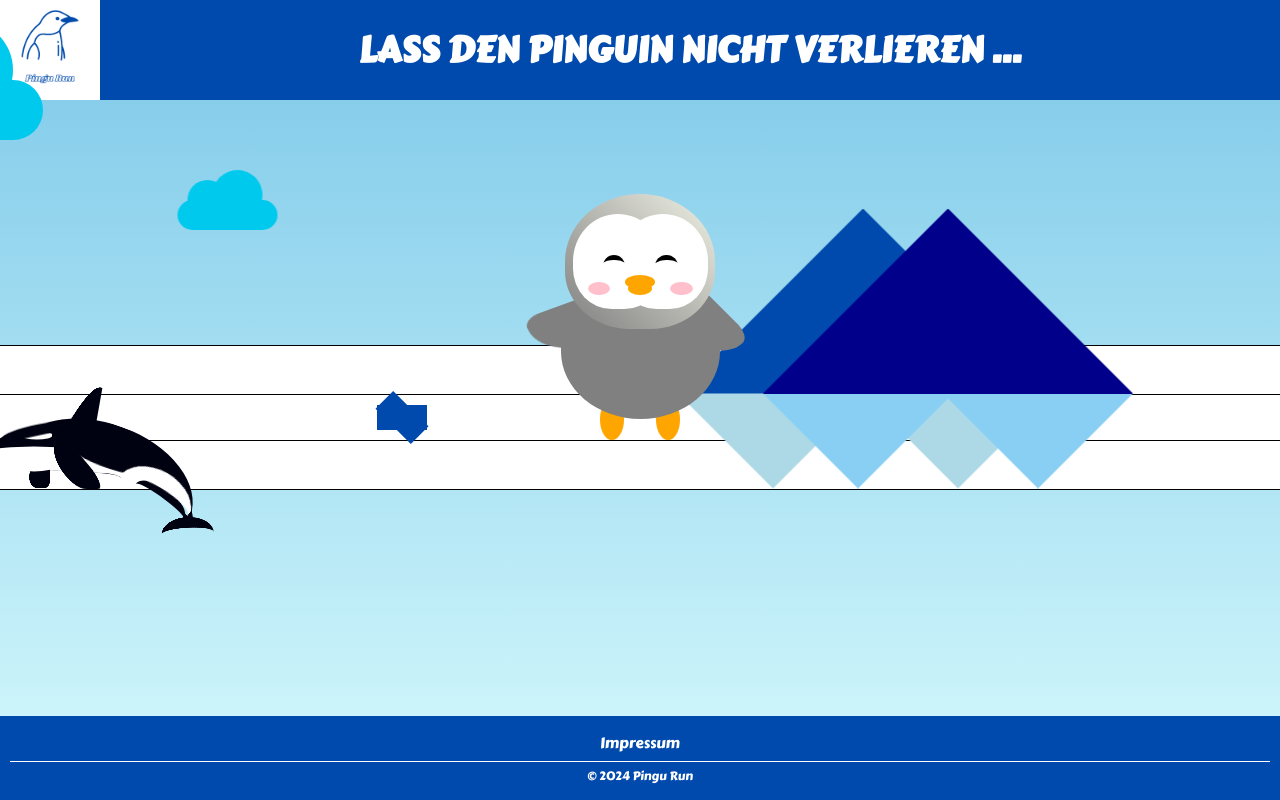
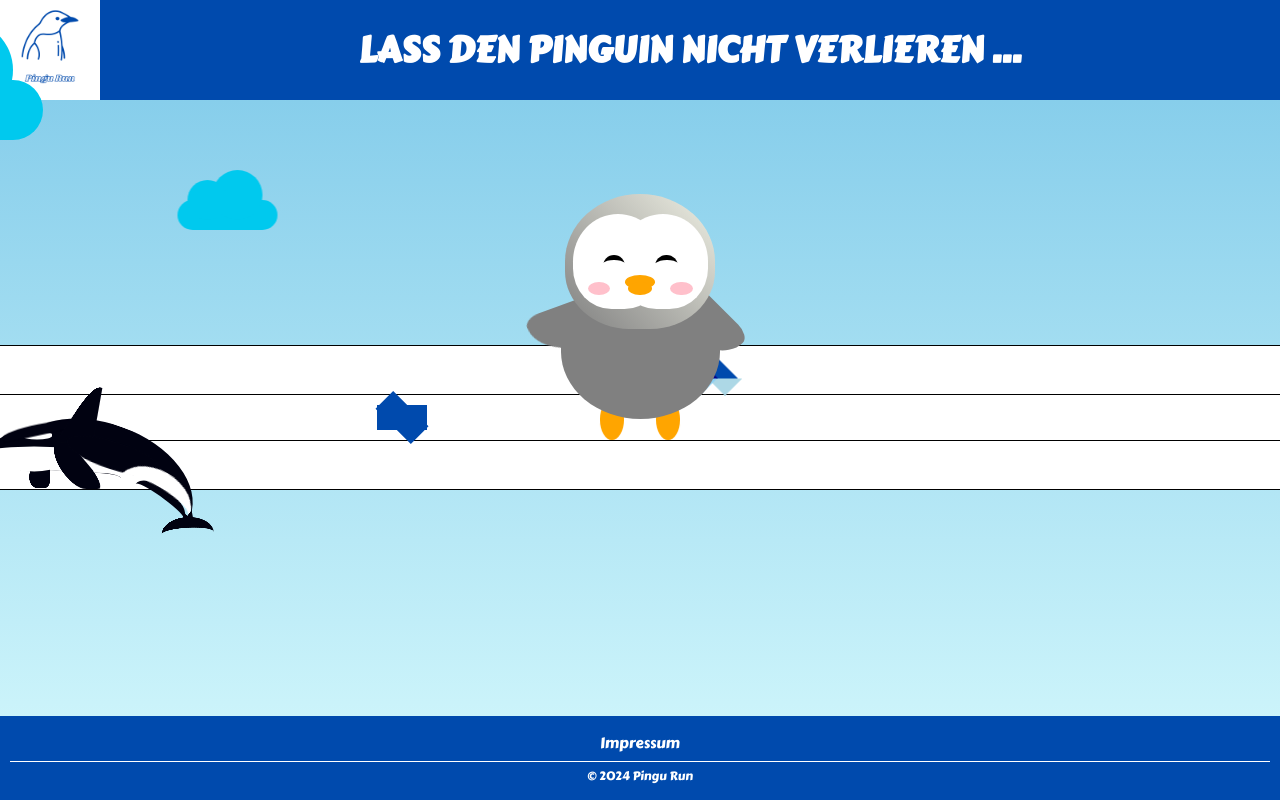
Before and after one commit to Emme18/MMS_Framework, a SvelteKit app: page /Spiel_starten in a window 1280 px wide. Built offline with nearby package versions, Linux system fonts and the light colour scheme.

Commit message:
Alle Eisberge

```diff
--- a/src/app.css
+++ b/src/app.css
@@ -1334,15 +1334,14 @@ Anfang Rutschiges Eis*/
 
 /* Ende Rutschiges Eis
 Anfang Eisberg */
-
 .iceberg {
   position: relative;
   z-index: 0;
   width: 0;
   height: 0;
-border-left: 185px solid transparent;
-border-right: 185px solid transparent;
-border-bottom: 185px solid #004AAD;
+  border-left: 30px solid transparent;
+  border-right: 30px solid transparent;
+  border-bottom: 30px solid #004AAD;
   animation: float 4s ease-in-out infinite;
   }
 
@@ -1350,25 +1349,24 @@ animation: float 4s ease-in-out infinite;
   content: '';
   display: block;
   position: absolute;
-top: 185px;
-left: -185px;
+  top: 30px;
   width: 0;
   height: 0;
-border-left: 95px solid transparent;
-border-right: 95px solid transparent;
-border-top: 95px solid lightblue;
+  border-left: 17px solid transparent;
+  border-right: 17px solid transparent;
+  border-top: 17px solid lightblue;
   }
 
   .iceberg::after {
   content: '';
   display: block;
   position: absolute;
-top: 185px;
+  top: 30px;
   width: 0;
   height: 0;
-border-left: 95px solid transparent;
-border-right: 95px solid transparent;
-border-top: 95px solid lightblue;
+  border-left: 17px solid transparent;
+  border-right: 17px solid transparent;
+  border-top: 17px solid lightblue;
   }
 
   .iceberg span {
@@ -1376,13 +1374,13 @@ position: absolute;
   z-index: 1;
   left: 0;
   top: 0;
-margin-left: -100px;
+  margin-left: -50px;
   display: block;
   width: 0;
   height: 0;
-border-left: 185px solid transparent;
-border-right: 185px solid transparent;
-border-bottom: 185px solid darkblue;
+  border-left: 30px solid transparent;
+  border-right: 30px solid transparent;
+  border-bottom: 30px solid darkblue;
   animation: float2 4s ease-in-out infinite;
   }
 
@@ -1390,13 +1388,13 @@ animation: float2 4s ease-in-out infinite;
   content: '';
   display: block;
   position: absolute;
-top: 185px;
+  top: 30px;
   margin-left: -5px;
   width: 0;
   height: 0;
-border-left: 95px solid transparent;
-border-right: 95px solid transparent;
-border-top: 95px solid #89cff3;
+  border-left: 17px solid transparent;
+  border-right: 17px solid transparent;
+  border-top: 17px solid #89cff3;
   z-index: -1;
   }
 
@@ -1404,14 +1402,14 @@ z-index: -1;
   content: '';
   display: block;
   position: absolute;
-top: 185px;
-margin-left: -185px;
+  top: 30px;
+  margin-left: -30px;
   z-index: -1;
   width: 0;
   height: 0;
-border-left: 95px solid transparent;
-border-right: 95px solid transparent;
-border-top: 95px solid #89cff3;
+  border-left: 17px solid transparent;
+  border-right: 17px solid transparent;
+  border-top: 17px solid #89cff3;
   }
 
   @-moz-keyframes float {
@@ -1509,5 +1507,4 @@ border-top: 95px solid #89cff3;
     transform: translateY(5px);
   }
   }
-
 /* Ende Eisberg */
--- a/src/routes/Spiel_starten/+page.svelte
+++ b/src/routes/Spiel_starten/+page.svelte
@@ -82,7 +82,7 @@ onMount(() => {
  onMount(() => {
   const iceberg = document.querySelector('.iceberg');
   iceberg.style.position = 'absolute';
-  iceberg.style.top = '-240px'; // Höhe anpassen
+  iceberg.style.top = '-100px'; // Höhe anpassen
   iceberg.style.zIndex = '8';
   const bahn2 = document.querySelector('.bahn2');
   const screenWidth = window.innerWidth;
@@ -189,181 +189,6 @@ onMount(() => {
 </div>
 
 <style>
-.iceberg {
-position: relative;
-z-index: 0;
-width: 0;
-height: 0;
-border-left: 185px solid transparent;
-border-right: 185px solid transparent;
-border-bottom: 185px solid #004AAD;
-animation: float 4s ease-in-out infinite;
-}
-
-.iceberg::before {
-content: '';
-display: block;
-position: absolute;
-top: 185px;
-left: -185px;
-width: 0;
-height: 0;
-border-left: 95px solid transparent;
-border-right: 95px solid transparent;
-border-top: 95px solid lightblue;
-}
-
-.iceberg::after {
-content: '';
-display: block;
-position: absolute;
-top: 185px;
-width: 0;
-height: 0;
-border-left: 95px solid transparent;
-border-right: 95px solid transparent;
-border-top: 95px solid lightblue;
-}
-
-.iceberg span {
-position: absolute;
-z-index: 1;
-left: 0;
-top: 0;
-margin-left: -100px;
-display: block;
-width: 0;
-height: 0;
-border-left: 185px solid transparent;
-border-right: 185px solid transparent;
-border-bottom: 185px solid darkblue;
-animation: float2 4s ease-in-out infinite;
-}
-
-.iceberg span::before {
-content: '';
-display: block;
-position: absolute;
-top: 185px;
-margin-left: -5px;
-width: 0;
-height: 0;
-border-left: 95px solid transparent;
-border-right: 95px solid transparent;
-border-top: 95px solid #89cff3;
-z-index: -1;
-}
-
-.iceberg span::after {
-content: '';
-display: block;
-position: absolute;
-top: 185px;
-margin-left: -185px;
-z-index: -1;
-width: 0;
-height: 0;
-border-left: 95px solid transparent;
-border-right: 95px solid transparent;
-border-top: 95px solid #89cff3;
-}
-
-@-moz-keyframes float {
-0% {
-  transform: translateY(15px);
-}
-50% {
-  transform: translateY(0);
-}
-100% {
-  transform: translateY(15px);
-}
-}
-
-@-webkit-keyframes float {
-0% {
-  transform: translateY(15px);
-}
-50% {
-  transform: translateY(0);
-}
-100% {
-  transform: translateY(15px);
-}
-}
-
-@-o-keyframes float {
-0% {
-  transform: translateY(15px);
-}
-50% {
-  transform: translateY(0);
-}
-100% {
-  transform: translateY(15px);
-}
-}
-
-@keyframes float {
-0% {
-  transform: translateY(15px);
-}
-50% {
-  transform: translateY(0);
-}
-100% {
-  transform: translateY(15px);
-}
-}
-
-@-moz-keyframes float2 {
-0% {
-  transform: translateY(5px);
-}
-50% {
-  transform: translateY(-5px);
-}
-100% {
-  transform: translateY(5px);
-}
-}
-
-@-webkit-keyframes float2 {
-0% {
-  transform: translateY(5px);
-}
-50% {
-  transform: translateY(-5px);
-}
-100% {
-  transform: translateY(5px);
-}
-}
-
-@-o-keyframes float2 {
-0% {
-  transform: translateY(5px);
-}
-50% {
-  transform: translateY(-5px);
-}
-100% {
-  transform: translateY(5px);
-}
-}
-
-@keyframes float2 {
-0% {
-  transform: translateY(5px);
-}
-50% {
-  transform: translateY(-5px);
-}
-100% {
-  transform: translateY(5px);
-}
-}
-
 .penguin-bottom .right-feet, .penguin-bottom .left-feet {
   animation: walk 2s infinite;
 }
--- a/src/routes/Spiel_starten2/+page.svelte
+++ b/src/routes/Spiel_starten2/+page.svelte
@@ -78,6 +78,30 @@
 
   moveAchteck();
  });
+
+ onMount(() => {
+  const iceberg = document.querySelector('.iceberg');
+  iceberg.style.position = 'absolute';
+  iceberg.style.top = '-100px'; // Höhe anpassen
+  iceberg.style.zIndex = '8';
+  const bahn2 = document.querySelector('.bahn2');
+  const screenWidth = window.innerWidth;
+  const screenHeight = window.innerHeight;
+
+  let icebergX = screenWidth;
+  let icebergSpeed = 2;
+
+  function moveIceberg() {
+    icebergX -= icebergSpeed;
+    if (icebergX < -screenWidth) {
+      icebergX = screenWidth;
+    }
+    iceberg.style.left = `${icebergX}px`;
+    requestAnimationFrame(moveIceberg);
+  }
+
+  moveIceberg();
+});
   </script>
 
 
@@ -127,7 +151,11 @@
           <div class="achteck-rechteck"></div>
         </div>
       </div>
-      <div class="bahn2" style="top: 45px;"></div>
+      <div class="bahn2" style="top: 45px;">
+        <div class="iceberg">
+          <span></span>
+        </div>
+      </div>
       <div class="bahn3" style="top: -100px;">
         <div class="orca" style="position: absolute; left: 0px;">
         <div id="orca">
--- a/src/routes/Spiel_starten3/+page.svelte
+++ b/src/routes/Spiel_starten3/+page.svelte
@@ -78,6 +78,30 @@ onMount(() => {
 
   moveAchteck();
  });
+
+ onMount(() => {
+  const iceberg = document.querySelector('.iceberg');
+  iceberg.style.position = 'absolute';
+  iceberg.style.top = '-100px'; // Höhe anpassen
+  iceberg.style.zIndex = '8';
+  const bahn2 = document.querySelector('.bahn2');
+  const screenWidth = window.innerWidth;
+  const screenHeight = window.innerHeight;
+
+  let icebergX = screenWidth;
+  let icebergSpeed = 2;
+
+  function moveIceberg() {
+    icebergX -= icebergSpeed;
+    if (icebergX < -screenWidth) {
+      icebergX = screenWidth;
+    }
+    iceberg.style.left = `${icebergX}px`;
+    requestAnimationFrame(moveIceberg);
+  }
+
+  moveIceberg();
+});
 </script>
 
 
@@ -127,7 +151,11 @@ onMount(() => {
         <div class="achteck-rechteck"></div>
       </div>
     </div>
-    <div class="bahn2" style="top: 45px;"></div>
+    <div class="bahn2" style="top: 45px;">
+      <div class="iceberg">
+        <span></span>
+      </div>
+    </div>
     <div class="bahn3" style="top: -100px;">
       <div class="orca" style="position: absolute; left: 0px;">
       <div id="orca">
```
Lines whose indentation alone changed are shown as unchanged.
